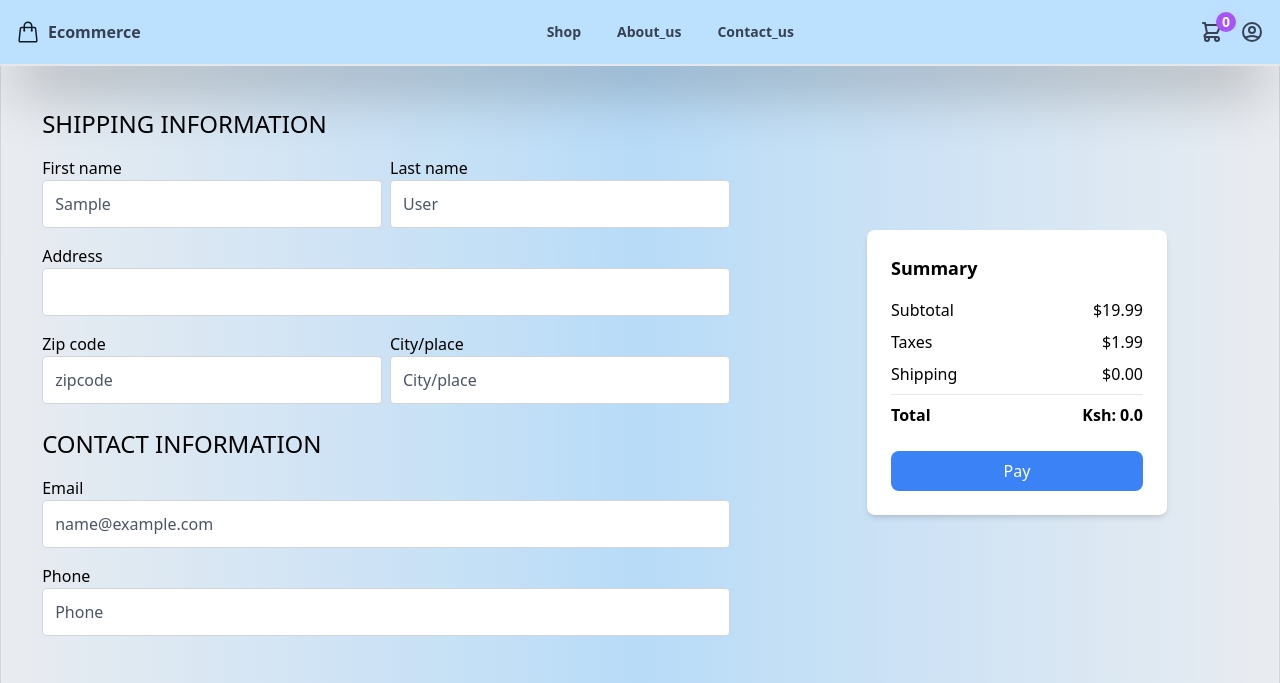
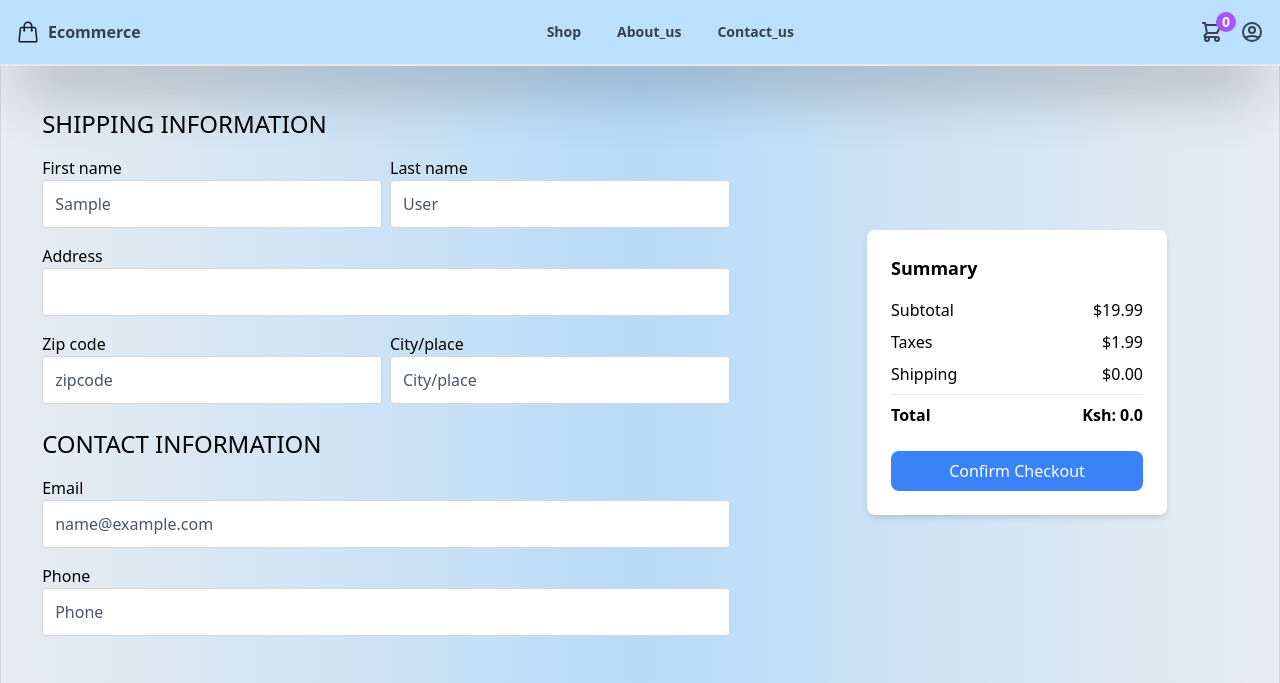
Before and after one commit to kilundi/ecommerce, a Django app: page /checkout/ in a window 1280 px wide. Shown: the top 683 px of the page. Run offline with Django 5.2, Linux system fonts and the light colour scheme; the visitor is signed in with stand-in values (Sample User, id 1); some libraries are stand-ins or nearby versions.

Commit message:
checkout

```diff
--- a/cart/templates/cart/checkout.html
+++ b/cart/templates/cart/checkout.html
@@ -35,8 +35,8 @@ checkout Page
 
                     {% include 'cart/summary_partial.html' %}
 
-                    <button onclick="buy(event)"
-                        class="bg-blue-500 text-white py-2 px-4 rounded-lg mt-4 w-full">Pay</button>
+                    <button onclick="buy(event)" class="bg-blue-500 text-white py-2 px-4 rounded-lg mt-4 w-full">Confirm
+                        Checkout</button>
 
 
                 </div>
```
